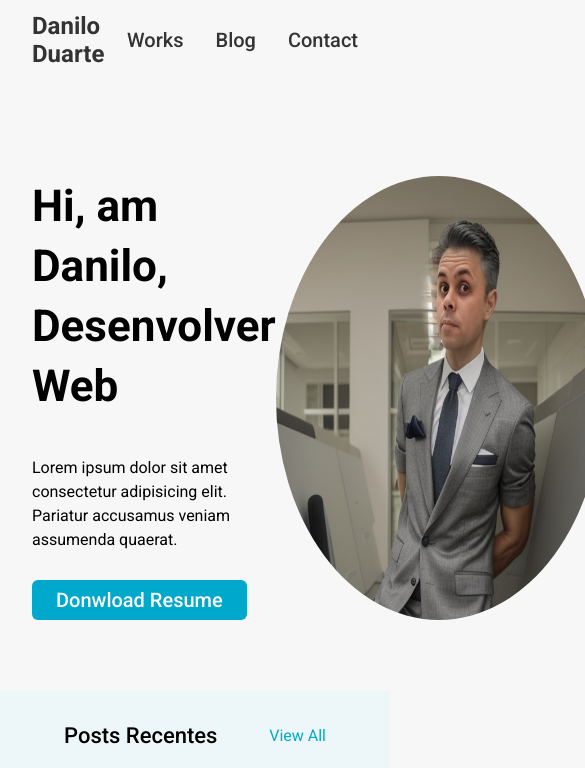
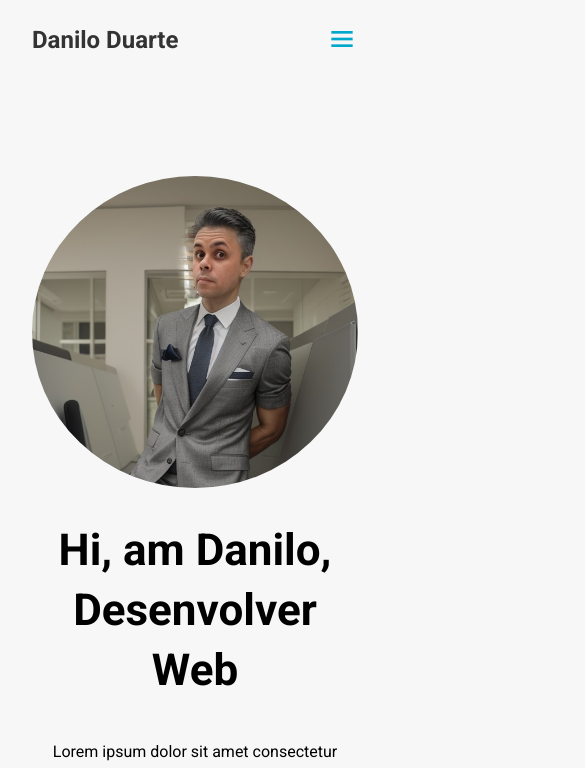
Before and after one commit to danilojduarte/FrontEndReact, a plain HTML site: page Aua-ProjetoPratico/index.html in a window 390 px wide. Shown: the top 768 px of the page, 585 px wide, since content can reach past the window. Drawn offline with nearby package versions, Linux system fonts and the light colour scheme.

Commit message:
Responsividade concluída

```diff
--- a/Aua-ProjetoPratico/css/style.css
+++ b/Aua-ProjetoPratico/css/style.css
@@ -54,6 +54,21 @@ header #navbar .nav-list .nav-item a {
 header #navbar .nav-list .nav-item a:hover {
   color: #777;
 }
+header #navbar .hamburguer-menu {
+  display: none;
+}
+header #navbar .hamburguer-menu i {
+  font-size: 2rem;
+  color: #00a8cc;
+}
+@media (max-width: 740px) {
+  header #navbar .hamburguer-menu {
+    display: block;
+  }
+  header #navbar .nav-list {
+    display: none;
+  }
+}
 
 /* Section Banner */
 main {
@@ -93,6 +108,17 @@ main #banner {
   border-radius: 50%;
   width: 100%;
   max-width: 400px;
+}
+/* Responsividade */
+@media (max-width: 920px) {
+  main #banner {
+    flex-direction: column-reverse;
+    align-items: center;
+    gap: 2rem;
+  }
+  #banner .banner-content {
+    text-align: center;
+  }
 }
 
 /* Section Posts */
@@ -139,5 +165,9 @@ section#posts {
   margin-bottom: 24px;
   display: block;
 }
-
 /* Responsividade */
+@media (max-width: 740px) {
+  #posts .posts-content .posts-cards {
+    flex-direction: column;
+  }
+}
--- a/Aua-ProjetoPratico/index.html
+++ b/Aua-ProjetoPratico/index.html
@@ -13,6 +13,12 @@
       href="https://fonts.googleapis.com/css2?family=Roboto:ital,wght@0,100;0,300;0,400;0,500;0,700;0,900;1,100;1,300;1,400;1,500;1,700;1,900&display=swap"
       rel="stylesheet"
     />
+    <!-- Link Icons -->
+    <link rel="stylesheet"
+  href="https://cdn.jsdelivr.net/npm/boxicons@latest/css/boxicons.min.css">
+  <!-- or -->
+  <link rel="stylesheet"
+  href="https://unpkg.com/boxicons@latest/css/boxicons.min.css">
     <title>Portfólio</title>
   </head>
   <body>
@@ -31,6 +37,9 @@
             <a href="#">Contact</a>
           </li>
         </ul>
+        <div class="hamburguer-menu">
+          <i class='bx bx-menu'></i>
+        </div>
       </nav>
     </header>
 
```
